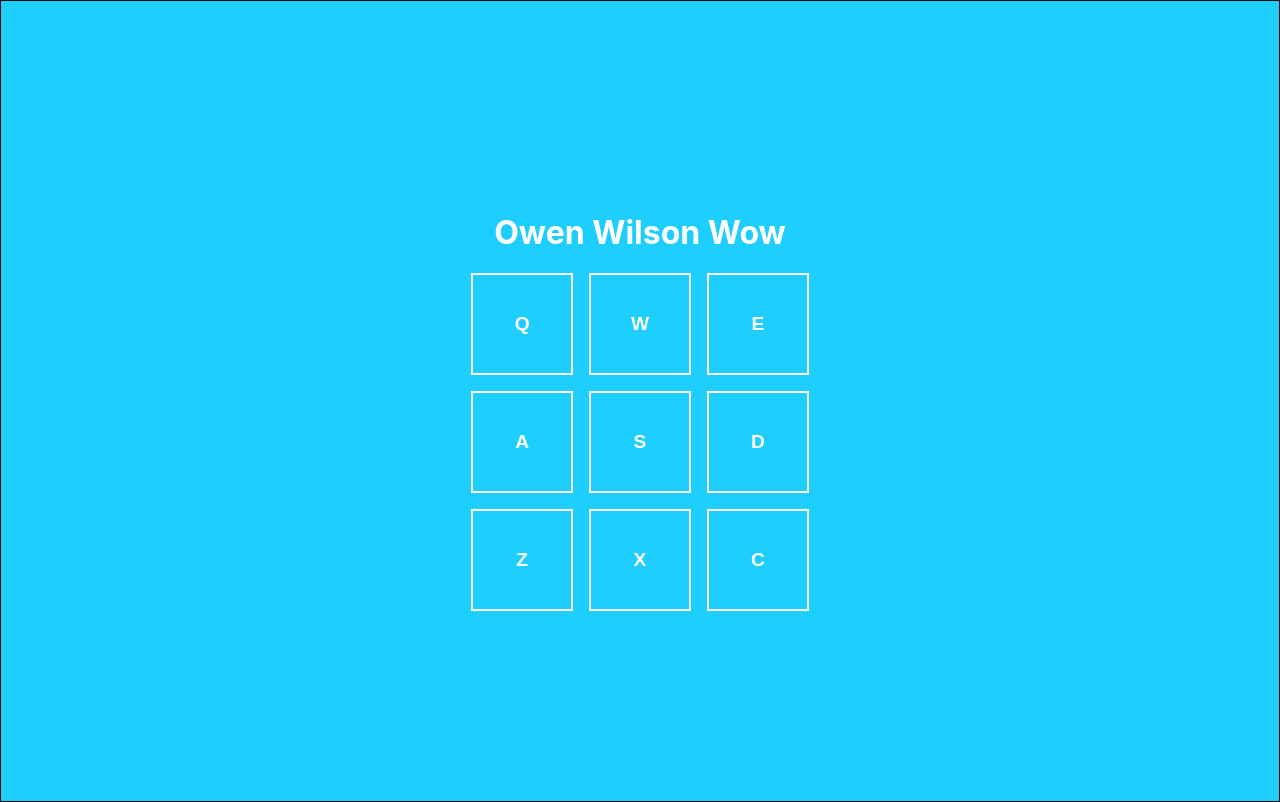
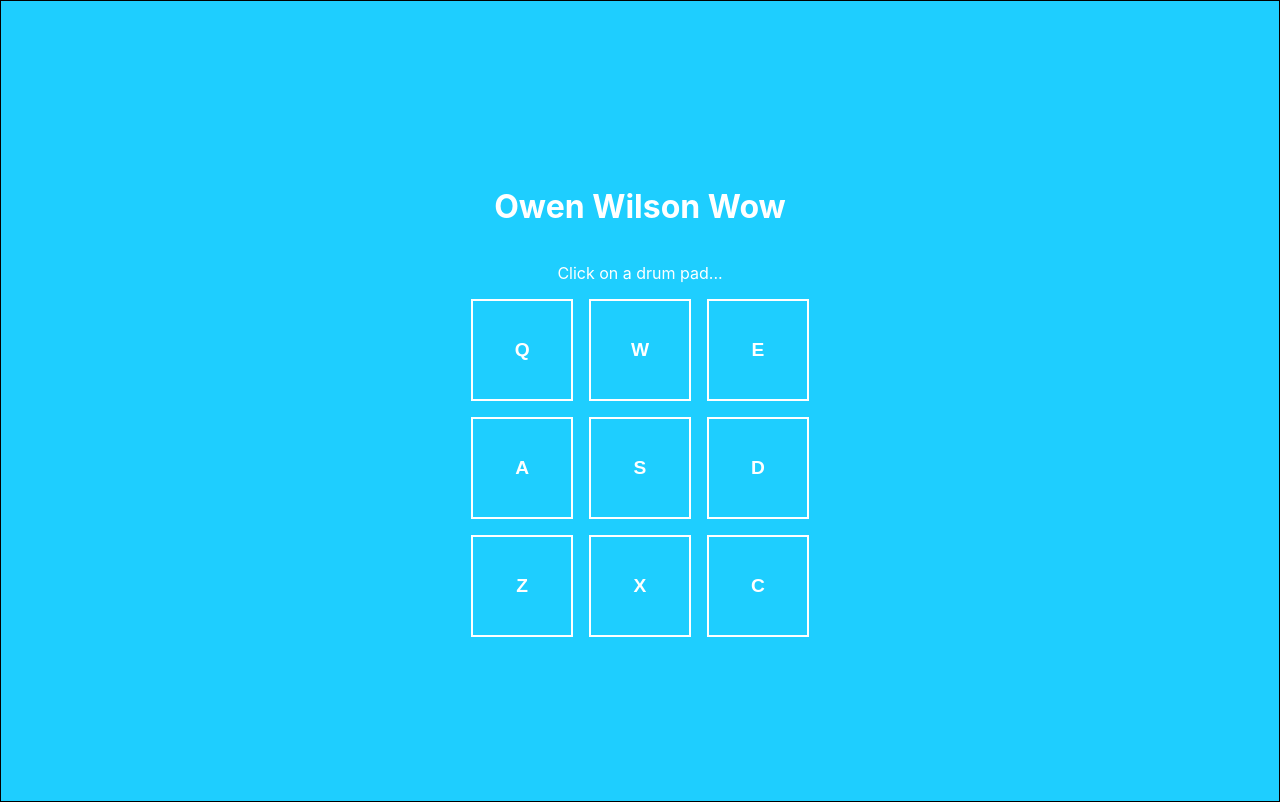
Before and after one commit to Nathanael-Whitrow/owen-wilson-wow, a React (Create React App) app: page / in a window 1280 px wide. Built offline with nearby package versions, Linux system fonts and the light colour scheme.

Commit message:
Add a display describing the sound

```diff
--- a/src/App.css
+++ b/src/App.css
@@ -24,7 +24,7 @@
   height: 337.5px;
 }
 
-.audioButton {
+.drum-pad {
   border: 2px solid var(--button-border);
   text-decoration: none;
   color: var(--text-color);
--- a/src/App.js
+++ b/src/App.js
@@ -17,6 +17,7 @@ function MyButton(props) {
 
   const detectKeyDown = (e) => {
     if (e.key.toUpperCase() === props.actionKey) {
+      props.displayUpdate(props.id);
       playSound();
     }
   }
@@ -26,7 +27,7 @@ function MyButton(props) {
   })
 
   return (
-    <button className="audioButton" onClick={playSound}>
+    <button className="drum-pad" id={props.id} onClick={playSound}>
       {props.actionKey}
     </button>
   )
@@ -37,27 +38,32 @@ class App extends React.Component {
   constructor(props) {
     super(props);
     this.state = {
-      someState: 'derp',
+      displayText: 'Click on a drum pad...',
     }
-    // this.playSound = this.playSound.bind(this.playSound);
+    this.setDisplay = this.setDisplay.bind(this);
+  }
+
+  setDisplay(newText) {
+    this.setState({ displayText: newText });
   }
 
   render() {
     return (
-      <div className="App">
+      <div className="App" id="drum-machine">
         <h1>Owen Wilson Wow</h1>
-        <div className="centerBox">
-          <div className="buttonHolder">
-            <MyButton audioSource={wow1} actionKey={'Q'} />
-            <MyButton audioSource={wow2} actionKey={'W'} />
-            <MyButton audioSource={wow3} actionKey={'E'} />
-            <MyButton audioSource={wow4} actionKey={'A'} />
-            <MyButton audioSource={wow5} actionKey={'S'} />
-            <MyButton audioSource={wow6} actionKey={'D'} />
-            <MyButton audioSource={wow7} actionKey={'Z'} />
-            <MyButton audioSource={wow8} actionKey={'X'} />
-            <MyButton audioSource={hee} actionKey={'C'} />
-          </div>
+        <div className="centerBox" id="display">
+          <p>{this.state.displayText}</p>
+        </div>
+        <div className="buttonHolder">
+          <MyButton id={"owen wilson saying wow - 1"} audioSource={wow1} actionKey={'Q'} displayUpdate={this.setDisplay} />
+          <MyButton id={"owen wilson saying wow - 2"} audioSource={wow2} actionKey={'W'} displayUpdate={this.setDisplay} />
+          <MyButton id={"owen wilson saying wow - 3"} audioSource={wow3} actionKey={'E'} displayUpdate={this.setDisplay} />
+          <MyButton id={"owen wilson saying wow - 4"} audioSource={wow4} actionKey={'A'} displayUpdate={this.setDisplay} />
+          <MyButton id={"owen wilson saying wow - 5"} audioSource={wow5} actionKey={'S'} displayUpdate={this.setDisplay} />
+          <MyButton id={"owen wilson saying wow - 6"} audioSource={wow6} actionKey={'D'} displayUpdate={this.setDisplay} />
+          <MyButton id={"owen wilson saying wow - 7"} audioSource={wow7} actionKey={'Z'} displayUpdate={this.setDisplay} />
+          <MyButton id={"owen wilson saying wow - 8"} audioSource={wow8} actionKey={'X'} displayUpdate={this.setDisplay} />
+          <MyButton id={"Michael Jackson saying hee-hee"} audioSource={hee} actionKey={'C'} />
         </div>
       </div>
     );
```
